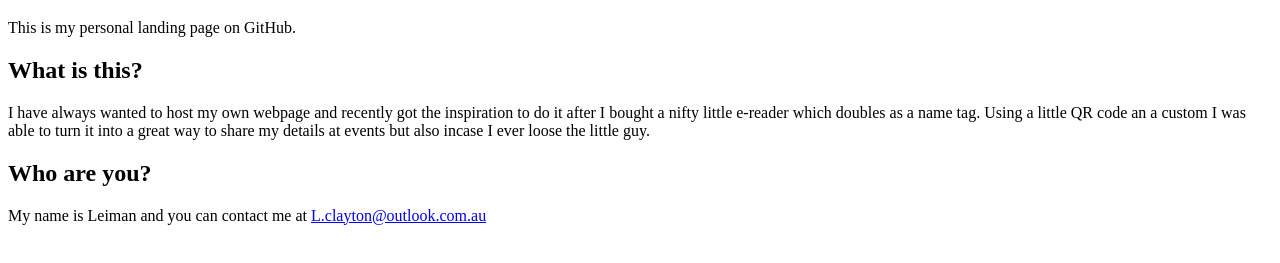
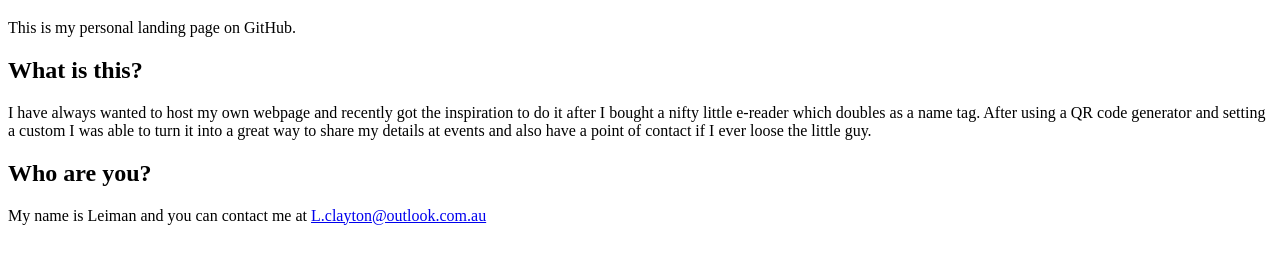
Before and after one commit to Lemon2142/About-me, a plain HTML site: page index.html in a window 1280 px wide. Shown: the part 61-324 px from the top of the page. Drawn offline with Linux system fonts and the light colour scheme.

Commit message:
Update index.html

```diff
--- a/index.html
+++ b/index.html
@@ -10,9 +10,9 @@
     <h2>What is this?</h2>
     <p>I have always wanted to host my own webpage and recently got
     the inspiration to do it after I bought a nifty little e-reader
-    which doubles as a name tag. Using a little QR code an a custom
+    which doubles as a name tag. After using a QR code generator and setting a custom
     I was able to turn it into a great way to share my details at events
-    but also incase I ever loose the little guy.</p>
+    and also have a point of contact if I ever loose the little guy.</p>
 
     <h2>Who are you?</h2>
     <p>My name is Leiman and you can contact me at
```
